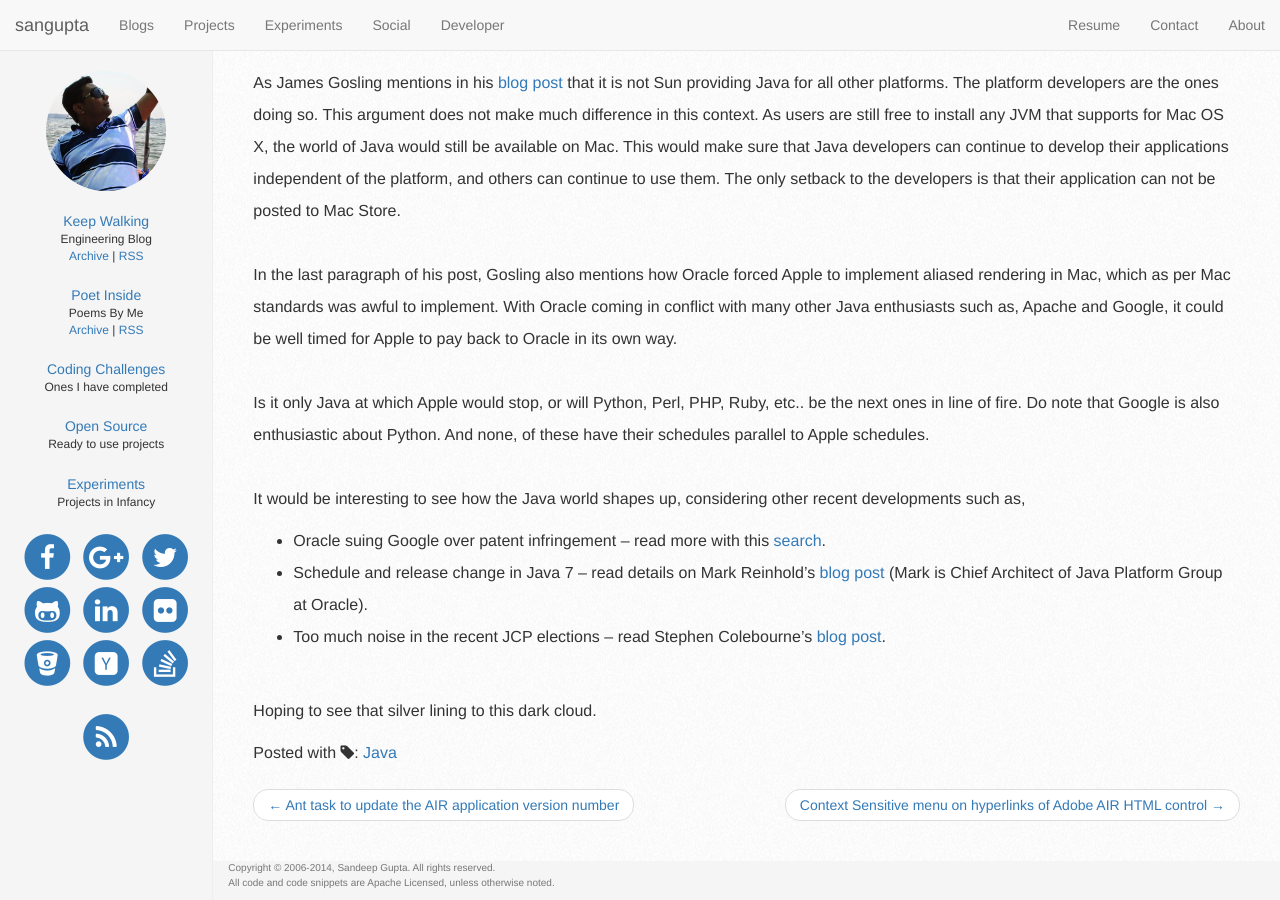
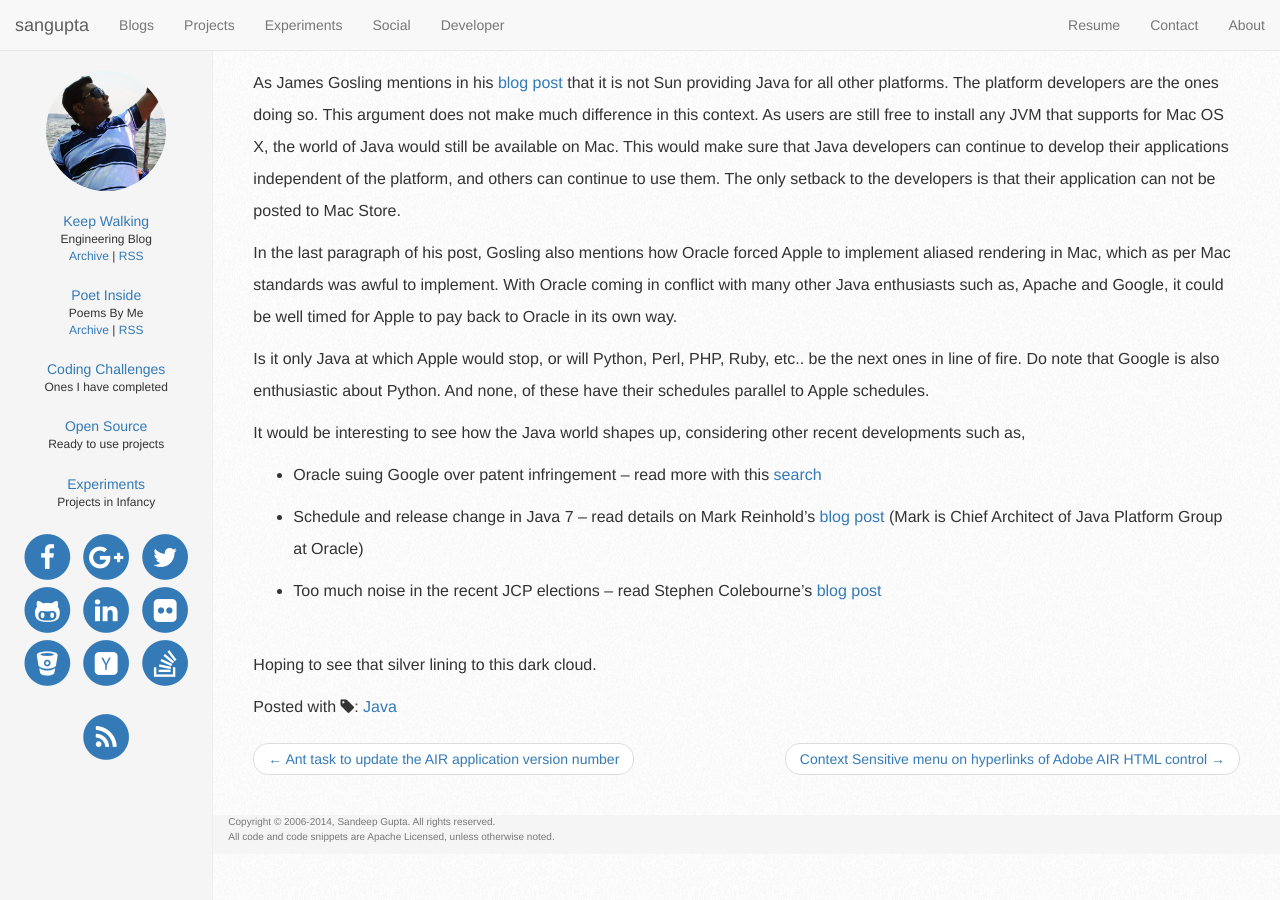
Before and after one commit to sangupta/sangupta.github.io, a Jekyll site: the page built from _posts/2010-10-23-java-deprecated-on-mac-os-x.md, in a window 1280 px wide and 900 px high, scrolled down 488 px. Built offline with Jekyll 4.4.1, drawn with Linux system fonts in a browser that asks for light colours; nearby versions of some CDN libraries; Markdown is read by kramdown in place of the engine named in the settings; after the commit the page ends 1342 px from its top, so only the background shows below that.

Commit message:
fix post layout

```diff
--- a/_posts/2010-10-23-java-deprecated-on-mac-os-x.md
+++ b/_posts/2010-10-23-java-deprecated-on-mac-os-x.md
@@ -9,28 +9,45 @@
 ---
 
 A few days back, Apple
-<a href="http://developer.apple.com/library/mac/#releasenotes/Java/JavaSnowLeopardUpdate3LeopardUpdate8RN/NewandNoteworthy/NewandNoteworthy.html%23//apple_ref/doc/uid/TP40010380-CH4-SW1">announced</a> that they are deprecating Java on the Mac OS X operating system.The Mac App Store review guidelines, Section 2.24 mentions,
-<br>
-<blockquote>
-    apps that use deprecated or optionally installed technologies will be rejected.
-    <br>
-</blockquote>This essentially translates that no Java application would hit the Mac App Store. Is this it? I don’t think so. As per various posts flooding over blogs/twitter, there seems to be a little discomfort in the community about the announcement. Steve Jobs quoted in favor of this decision as,
-<br>
-<blockquote>
-    Sun (now Oracle) supplies Java for all other platforms. They have their own release schedules, which are almost always different than ours, so the Java we ship is always a version behind. This may not be the best way to do it.
-    <br>
-</blockquote>As James Gosling mentions in his
-<a href="http://nighthacks.com/roller/jag/entry/steve_jobs_comments_on_apple">blog post</a> that it is not Sun providing Java for all other platforms. The platform developers are the ones doing so. This argument does not make much difference in this context. As users are still free to install any JVM that supports for Mac OS X, the world of Java would still be available on Mac. This would make sure that Java developers can continue to develop their applications independent of the platform, and others can continue to use them. The only setback to the developers is that their application can not be posted to Mac Store.
-<br>
-<br>In the last paragraph of his post, Gosling also mentions how Oracle forced Apple to implement aliased rendering in Mac, which as per Mac standards was awful to implement. With Oracle coming in conflict with many other Java enthusiasts such as, Apache and Google, it could be well timed for Apple to pay back to Oracle in its own way.
-<br>
-<br>Is it only Java at which Apple would stop, or will Python, Perl, PHP, Ruby, etc.. be the next ones in line of fire. Do note that Google is also enthusiastic about Python. And none, of these have their schedules parallel to Apple schedules.
-<br>
-<br>It would be interesting to see how the Java world shapes up, considering other recent developments such as,
-<br>
-<ul>
-    <li>Oracle suing Google over patent infringement – read more with this <a href="http://www.google.com/search?sourceid=chrome&amp;ie=UTF-8&amp;q=oracle+sues+google">search</a>.</li>
-    <li>Schedule and release change in Java 7 – read details on Mark Reinhold’s <a href="http://blogs.sun.com/mr/entry/plan_b">blog post</a> (Mark is Chief Architect of Java Platform Group at Oracle).</li>
-    <li>Too much noise in the recent JCP elections – read Stephen Colebourne’s <a href="http://www.jroller.com/scolebourne/entry/stacking_the_jcp_election">blog post</a>.</li>
-</ul>
+<a href="http://developer.apple.com/library/mac/#releasenotes/Java/JavaSnowLeopardUpdate3LeopardUpdate8RN/NewandNoteworthy/NewandNoteworthy.html%23//apple_ref/doc/uid/TP40010380-CH4-SW1">announced</a> that they are
+deprecating Java on the Mac OS X operating system.The Mac App Store review
+guidelines, Section 2.24 mentions,
+
+> apps that use deprecated or optionally installed technologies will be rejected.
+
+This essentially translates that no Java application would hit the Mac App Store.
+Is this it? I don’t think so. As per various posts flooding over blogs/twitter, there
+seems to be a little discomfort in the community about the announcement. Steve Jobs
+quoted in favor of this decision as,
+
+> Sun (now Oracle) supplies Java for all other platforms. They have their own release
+> schedules, which are almost always different than ours, so the Java we ship is always
+> a version behind. This may not be the best way to do it.
+
+As James Gosling mentions in his
+<a href="http://nighthacks.com/roller/jag/entry/steve_jobs_comments_on_apple">blog post</a>
+that it is not Sun providing Java for all other platforms. The platform developers are the
+ones doing so. This argument does not make much difference in this context. As users are
+still free to install any JVM that supports for Mac OS X, the world of Java would still be
+available on Mac. This would make sure that Java developers can continue to develop their
+applications independent of the platform, and others can continue to use them. The only
+setback to the developers is that their application can not be posted to Mac Store.
+
+In the last paragraph of his post, Gosling also mentions how Oracle forced Apple to implement
+aliased rendering in Mac, which as per Mac standards was awful to implement. With Oracle coming
+in conflict with many other Java enthusiasts such as, Apache and Google, it could be well
+timed for Apple to pay back to Oracle in its own way.
+
+Is it only Java at which Apple would stop, or will Python, Perl, PHP, Ruby, etc.. be the next
+ones in line of fire. Do note that Google is also enthusiastic about Python. And none, of these
+have their schedules parallel to Apple schedules.
+
+It would be interesting to see how the Java world shapes up, considering other recent developments such as,
+
+* Oracle suing Google over patent infringement – read more with this <a href="http://www.google.com/search?sourceid=chrome&amp;ie=UTF-8&amp;q=oracle+sues+google">search</a>
+
+* Schedule and release change in Java 7 – read details on Mark Reinhold’s <a href="http://blogs.sun.com/mr/entry/plan_b">blog post</a> (Mark is Chief Architect of Java Platform Group at Oracle)
+
+* Too much noise in the recent JCP elections – read Stephen Colebourne’s <a href="http://www.jroller.com/scolebourne/entry/stacking_the_jcp_election">blog post</a>
+
 <br>Hoping to see that silver lining to this dark cloud.
```
